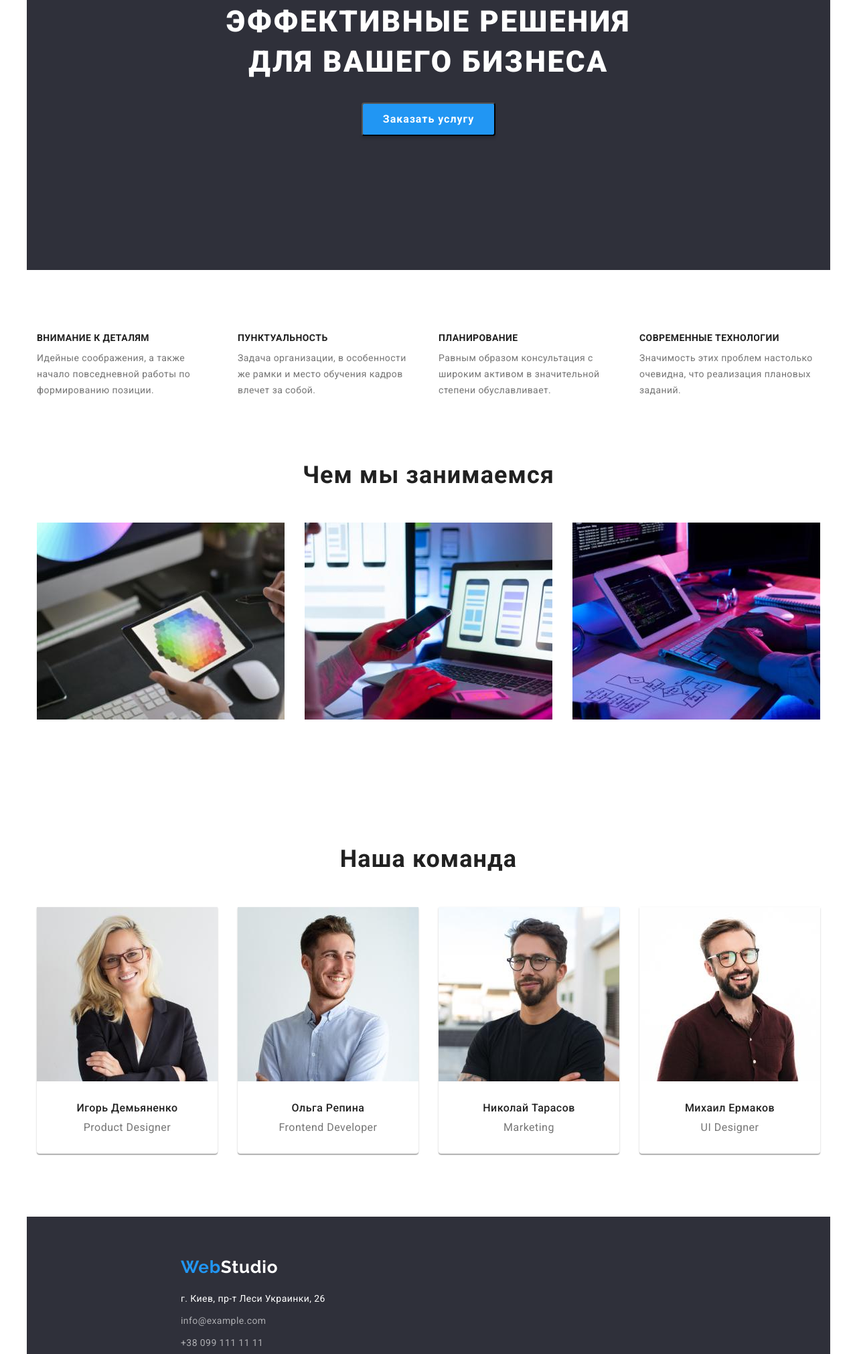
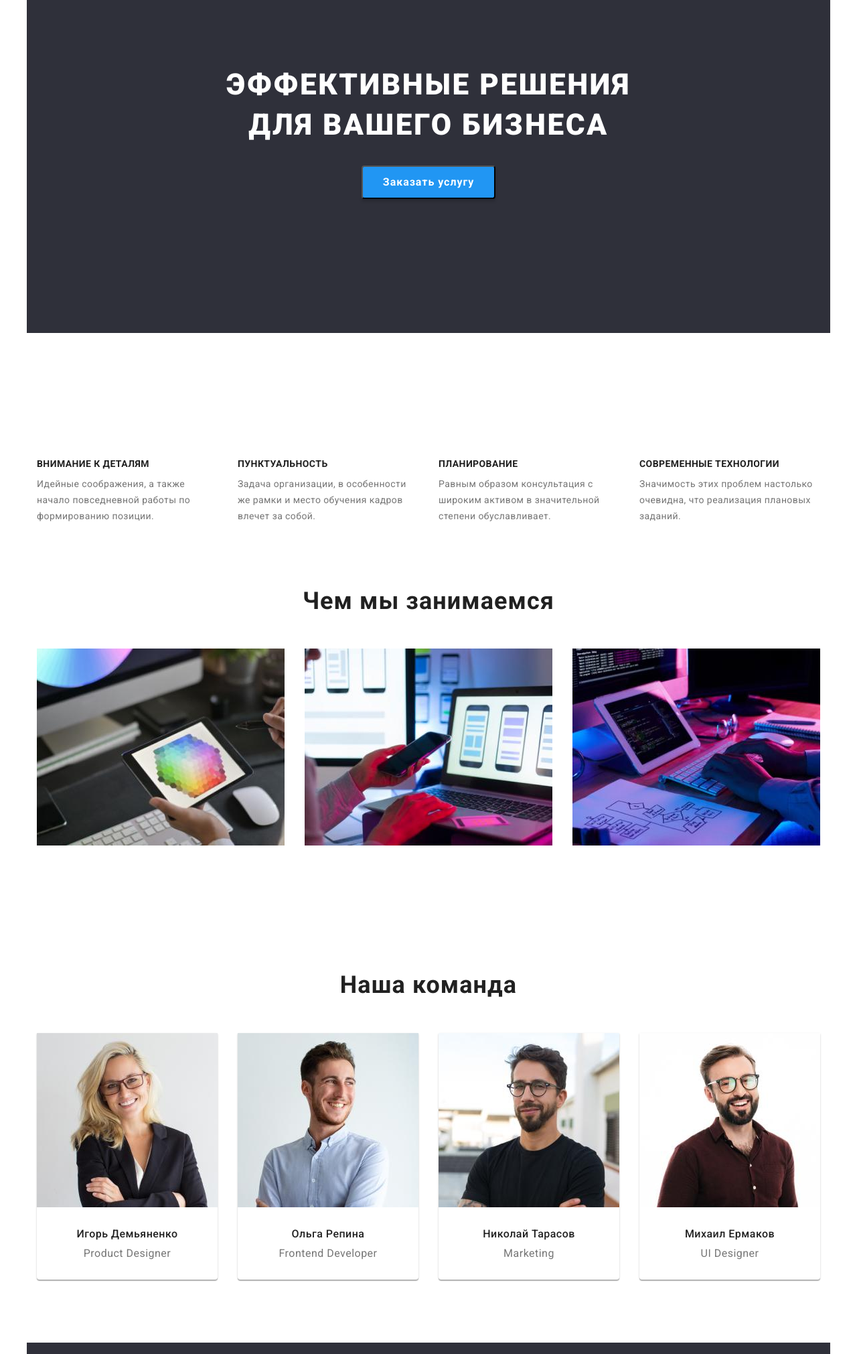
Before and after one commit to shxcf/goit-markup-hw-03, a plain HTML site: page index.html in a window 1280 px wide. Shown: the part 279-2300 px from the top of the page at 67% size. Drawn offline with nearby package versions, Linux system fonts and the light colour scheme.

Commit message:
правки

```diff
--- a/css/styles.css
+++ b/css/styles.css
@@ -67,12 +67,15 @@ body {
   display: block;
 }
 
+.header {
+  border-bottom-width: 1px;
+  border-bottom-style: solid;
+  border-bottom-color: #ececec;
+}
+
 .header-container {
   display: flex;
   align-items: center;
-  border-bottom-width: 1px;
-  border-bottom-style: solid;
-  border-bottom-color: #ececec;
 }
 
 .header-list {
@@ -169,6 +172,9 @@ body {
   background-color: #2f303a;
   padding-top: 200px;
   padding-bottom: 200px;
+}
+
+.decision-item1 {
   display: flex;
   justify-content: center;
   text-align: center;
@@ -184,6 +190,12 @@ body {
   margin-bottom: 30px;
   width: 696px;
   height: 120px;
+}
+
+.decision-item2 {
+  display: block;
+  justify-content: center;
+  text-align: center;
 }
 
 .decision-btn {
@@ -279,7 +291,6 @@ body {
   line-height: 1.19;
   letter-spacing: 0.03em;
   color: var(--second-title-color);
-  padding-top: 30px;
   text-align: center;
 }
 
@@ -290,6 +301,10 @@ body {
   color: var(--main-text-color);
   text-align: center;
   padding-top: 10px;
+}
+
+.group-block {
+  padding-top: 30px;
   padding-bottom: 30px;
 }
 
@@ -326,16 +341,14 @@ body {
   margin-bottom: 20px;
 }
 
-.footer-items {
-  margin-left: 215px;
-}
-
 /* -------------------------THEMES------------------- */
 
 .themes-list {
   display: flex;
-  margin-bottom: 34px;
   justify-content: center;
+  min-width: 611px;
+  min-height: 54px;
+  padding-bottom: 50px;
 }
 
 .themes-item:not(:last-child) {
@@ -357,8 +370,7 @@ body {
 }
 
 .themes-items-text {
-  margin-left: 24px;
-  margin-bottom: 20px;
+  padding: 20px 24px 20px 24px;
 }
 
 .themes-items:nth-child(3n) {
--- a/index.html
+++ b/index.html
@@ -41,14 +41,18 @@
         </div>
     </header>
     <main>
+        <section class="decision section">
             <div class="container decision-container">
-            <section class="decision">
+                <div class="decision-item1">
                     <h1 class="decision-title">Эффективные решения для вашего бизнеса</h1>
+                </div>
+                <div class="decision-item2">
                     <button class="decision-btn" type="button">Заказать услугу</button>
+                </div>
+            </div>
         </section>
-        </div>
-        <div class="container things-container section">
-            <section class="things">
+        <section class="things section">
+            <div class="container things-container">
                 <ul class="things-list list">
                     <li class="things-item">
                         <h2 class="things-item-title">ВНИМАНИЕ К ДЕТАЛЯМ</h2>
@@ -82,35 +86,43 @@
                         </li>
                     </ul>
                 </div>
+            </div>
         </section>
-        </div>
-        <div class="container group-container section">
-            <section class="group">
+        <section class="group section">
+            <div class="container group-container">
                 <h2 class="group-title">Наша команда</h2>
                 <ul class="group-list list">
                     <li class="group-item">
                         <img src="./images/img1.jpg" alt="светловолосая девушка улыбается" width="270" height="260">
+                        <div class="group-block">
                             <h3 class="group-item-title">Игорь Демьяненко</h3>
                             <p class="group-item-text" lang="en">Product Designer</p>
+                        </div>
                     </li>
                     <li class="group-item">
                         <img src="./images/img2.jpg" alt="светловолосый парень улыбается" width="270" height="260">
+                        <div class="group-block">
                             <h3 class="group-item-title">Ольга Репина</h3>
                             <p  class="group-item-text" lang="en">Frontend Developer</p>
+                        </div>
                     </li>
                     <li class="group-item">
                         <img src="./images/img3.jpg" alt="темноволосый парень в очках" width="270" height="260">
+                        <div class="group-block">
                             <h3 class="group-item-title">Николай Тарасов</h3>
                             <p class="group-item-text" lang="en">Marketing</p>
+                    </div>
                     </li>
                     <li class="group-item">
                         <img src="./images/img4.jpg" alt="темноволосый парень в очках улыбается" width="270" height="260">
+                        <div class="group-block">
                             <h3 class="group-item-title">Михаил Ермаков</h3>
                             <p  class="group-item-text" lang="en">UI Designer</p>
+                        </div>
                     </li>
                 </ul>
+            </div>
         </section>
-        </div>
     </main>
     <footer class="footer">
         <div class="container footer-container">
```
Also changed, not shown: portfolio.html (+2 -2 lines). Lines whose indentation alone changed are shown as unchanged.
